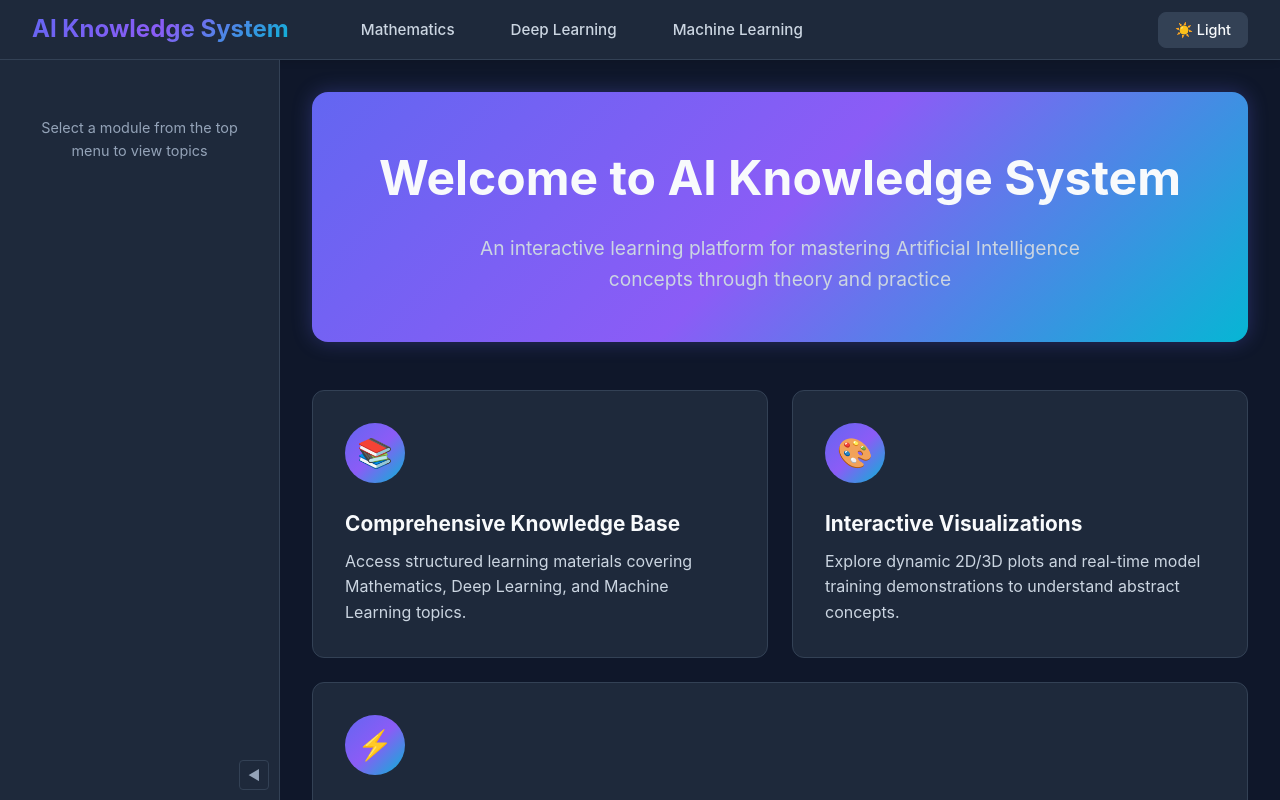
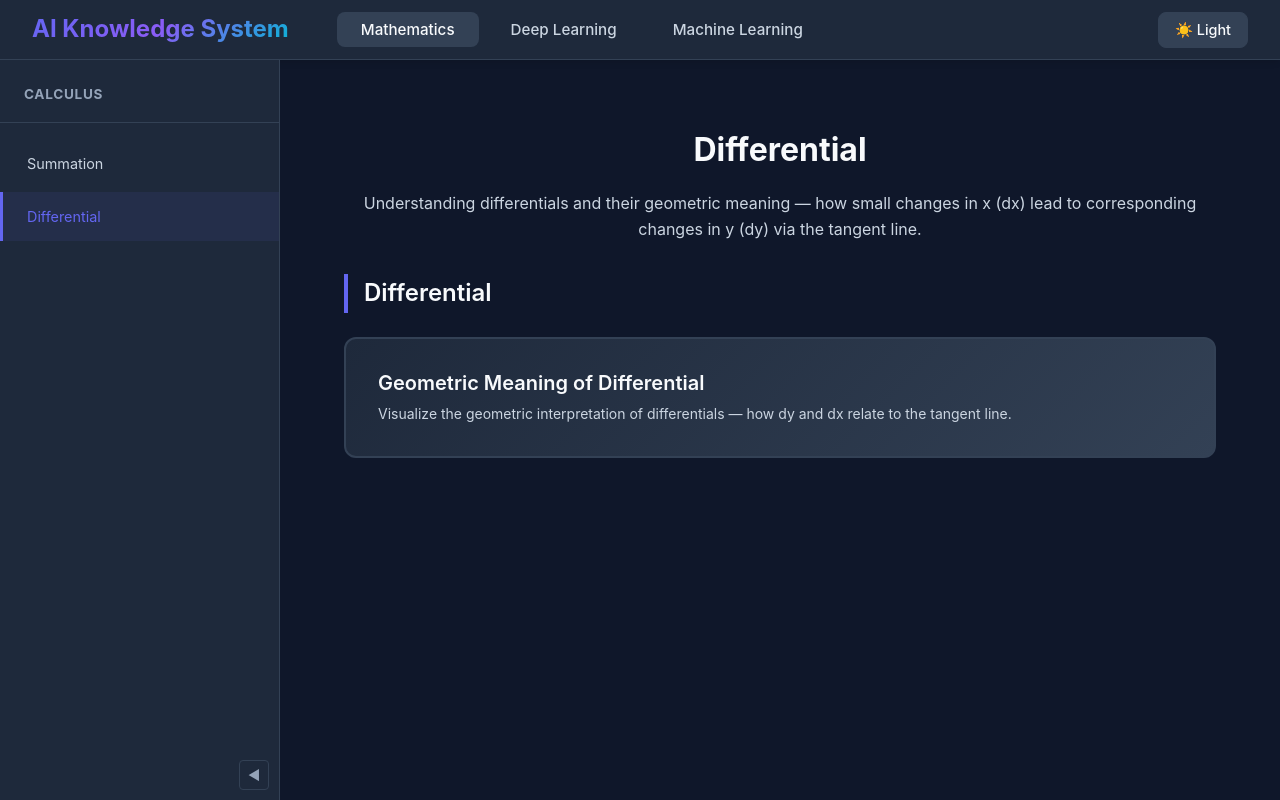
Before and after one commit to elliott-hz/ML_AI, a React app in the folder frontend/: page /mathematics/2-calculus/differential in a window 1280 px wide. Before the commit this address led to /. Shown: the top 800 px of the page. Built offline with nearby package versions, Linux system fonts and the light colour scheme; the HTML template or start-up script is replaced by a standard one.

Commit message:
add differential module and create a empty geometric meaning subpage in it.

```diff
--- a/frontend/src/config/menuConfig.json
+++ b/frontend/src/config/menuConfig.json
@@ -49,6 +49,12 @@
               "name": "Summation",
               "path": "/mathematics/2-calculus/summation",
               "component": "Summation"
+            },
+            {
+              "id": "math_2_2",
+              "name": "Differential",
+              "path": "/mathematics/2-calculus/differential",
+              "component": "Differential"
             }
           ]
         }
--- /dev/null
+++ b/frontend/src/pages/math/calculus/Differential.jsx
@@ -0,0 +1,107 @@
+import React from 'react';
+import { useNavigate } from 'react-router-dom';
+import styled from 'styled-components';
+import CardGrid from '../../../components/CardGrid';
+
+const PageContainer = styled.div`
+  padding: ${({ theme }) => theme?.spacing?.xl || '2rem'};
+  max-width: 1400px;
+  margin: 0 auto;
+`;
+
+const Header = styled.div`
+  text-align: center;
+  margin-bottom: ${({ theme }) => theme?.spacing?.xl || '2rem'};
+`;
+
+const Title = styled.h1`
+  color: ${({ theme }) => theme?.colors?.textPrimary || '#f8fafc'};
+  font-size: 32px;
+  font-weight: 700;
+  margin-bottom: ${({ theme }) => theme?.spacing?.md || '1rem'};
+`;
+
+const Subtitle = styled.p`
+  color: ${({ theme }) => theme?.colors?.textSecondary || '#cbd5e1'};
+  font-size: 16px;
+  line-height: 1.6;
+`;
+
+const GroupTitle = styled.h2`
+  color: ${({ theme }) => theme?.colors?.textPrimary || '#f8fafc'};
+  font-size: 24px;
+  font-weight: 600;
+  margin-top: ${({ theme }) => theme?.spacing?.xl || '2rem'};
+  margin-bottom: ${({ theme }) => theme?.spacing?.lg || '1.5rem'};
+  border-left: 4px solid ${({ theme }) => theme?.colors?.primary || '#6366f1'};
+  padding-left: ${({ theme }) => theme?.spacing?.md || '1rem'};
+`;
+
+const FeatureButton = styled.button`
+  background: linear-gradient(135deg, ${({ theme }) => theme?.colors?.cardBg || '#1e293b'}, ${({ theme }) => theme?.colors?.inputBg || '#334155'});
+  border: 2px solid ${({ theme }) => theme?.colors?.border || '#334155'};
+  border-radius: ${({ theme }) => theme?.borderRadius?.lg || '12px'};
+  padding: ${({ theme }) => theme?.spacing?.xl || '2rem'};
+  cursor: pointer;
+  transition: all 0.3s ease;
+  text-align: left;
+
+  &:hover {
+    transform: translateY(-5px);
+    box-shadow: 0 10px 30px rgba(99, 102, 241, 0.2);
+    border-color: ${({ theme }) => theme?.colors?.primary || '#6366f1'};
+  }
+`;
+
+const ButtonTitle = styled.h3`
+  color: ${({ theme }) => theme?.colors?.textPrimary || '#f8fafc'};
+  font-size: 20px;
+  font-weight: 600;
+  margin-bottom: ${({ theme }) => theme?.spacing?.sm || '0.5rem'};
+`;
+
+const ButtonDescription = styled.p`
+  color: ${({ theme }) => theme?.colors?.textSecondary || '#cbd5e1'};
+  font-size: 14px;
+  line-height: 1.5;
+`;
+
+const Differential = () => {
+  const navigate = useNavigate();
+
+  const differentialCards = [
+    {
+      id: 'geometric-meaning',
+      title: 'Geometric Meaning of Differential',
+      description: 'Visualize the geometric interpretation of differentials — how dy and dx relate to the tangent line.',
+      path: '/mathematics/2-calculus/differential/geometric-meaning'
+    }
+  ];
+
+  return (
+    <PageContainer>
+      <Header>
+        <Title>Differential</Title>
+        <Subtitle>
+          Understanding differentials and their geometric meaning — how small changes
+          in x (dx) lead to corresponding changes in y (dy) via the tangent line.
+        </Subtitle>
+      </Header>
+
+      <GroupTitle>Differential</GroupTitle>
+      <CardGrid>
+        {differentialCards.map((feature) => (
+          <FeatureButton
+            key={feature.id}
+            onClick={() => navigate(feature.path)}
+          >
+            <ButtonTitle>{feature.title}</ButtonTitle>
+            <ButtonDescription>{feature.description}</ButtonDescription>
+          </FeatureButton>
+        ))}
+      </CardGrid>
+    </PageContainer>
+  );
+};
+
+export default Differential;
--- /dev/null
+++ b/frontend/src/pages/math/calculus/differential/differential/GeometricMeaningOfDifferential.jsx
@@ -0,0 +1,13 @@
+// UI Pattern: StandardSinglePlot — geometric meaning of differential
+import React from 'react';
+
+const GeometricMeaningOfDifferential = () => {
+  return (
+    <div>
+      <h1>Geometric Meaning of Differential</h1>
+      <p>Coming soon</p>
+    </div>
+  );
+};
+
+export default GeometricMeaningOfDifferential;
--- a/frontend/src/routes/AppRoutes.jsx
+++ b/frontend/src/routes/AppRoutes.jsx
@@ -62,6 +62,10 @@ import GradientVector from '../pages/math/fundamental/gradient/gradient/Gradient
 import Summation from '../pages/math/calculus/Summation';
 import AreaUnderCurve from '../pages/math/calculus/summation/motivation/AreaUnderCurve';
 import RiemannSum from '../pages/math/calculus/summation/summation/RiemannSum';
+
+// 数学模块 - Calculus / Differential
+import Differential from '../pages/math/calculus/Differential';
+import GeometricMeaningOfDifferential from '../pages/math/calculus/differential/differential/GeometricMeaningOfDifferential';
 
 // 动态导入页面组件的辅助函数
 const importPageComponent = (componentName) => {
@@ -169,6 +173,12 @@ const AppRoutes = () => {
         <Route path="/mathematics/2-calculus/summation/area-under-curve" element={<AreaUnderCurve />} />
         <Route path="/mathematics/2-calculus/summation/riemann-sum" element={<RiemannSum />} />
 
+        {/* 数学模块 - Calculus / Differential 主页面 */}
+        <Route path="/mathematics/2-calculus/differential" element={<Differential />} />
+
+        {/* 数学模块 - Calculus / Differential 四级子页面（不在菜单中显示） */}
+        <Route path="/mathematics/2-calculus/differential/geometric-meaning" element={<GeometricMeaningOfDifferential />} />
+
         {/* 其他数学模块路由 - 示例 */}
         <Route path="/deep-learning/1-neural-networks/perceptron" element={<div>Perceptron Page - Coming Soon</div>} />
 
```
